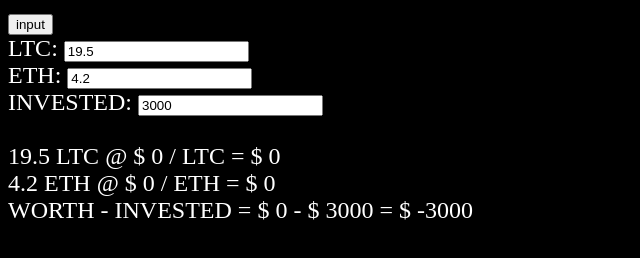
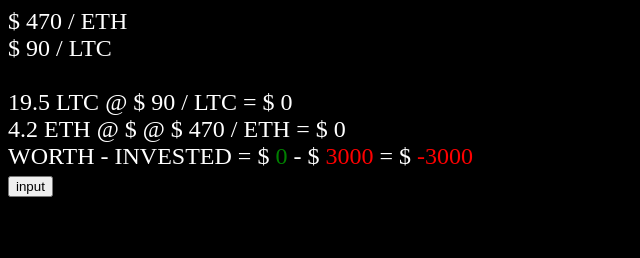
Before and after one commit to aditya1118sehgal/CryptoTicker, a website: page web/index.html in a window 1280 px wide. Shown: the whole page, without its empty margins (0-640 px from the left). Drawn offline with nearby package versions, Linux system fonts and the light colour scheme; no server answers.

Commit message:
impl colors + refresh

```diff
--- a/web/index.html
+++ b/web/index.html
@@ -8,19 +8,51 @@
     background-color:black;
     font-size: 24px
   }
+  .green{
+  color:green;
+}
+.red{
+  color:red;
+}
 </style>
 <body>
   <div ng-app="myApp" ng-controller="myCtrl">
+    <div>
+      <span ng-class="{
+        'color: red': ETH_COLOR === 'red',
+        'color: green': ETH_COLOR === 'green'}">$ {{ETH_PRICE}} / ETH</span>
+    </div>
+    <div>
+      <span ng-class="{
+        'color: red': LTC_COLOR === 'red',
+        'color: green': LTC_COLOR === 'green'}">$ {{LTC_PRICE}} / LTC</span>
+    </div>
+    <br>
+    <div>
+      <!-- LTC PRICE -->
+      <div>
+        {{ LTC }} LTC @ <span ng-class="{
+          'color: red': LTC_COLOR === 'red',
+          'color: green': LTC_COLOR === 'green'}">$ {{LTC_PRICE}} / LTC  = $ {{ LTC_VAL }}</span>
+      </div>
+      <!-- ETH PRICE -->
+      <div>
+        {{ ETH }} ETH @ $ <span ng-class="{
+          'color: red': LTC_COLOR === 'red',
+          'color: green': LTC_COLOR === 'green'}"> @ $ {{ ETH_PRICE }} / ETH = $ {{ ETH_VAL }}</span>
+      </div>
+    </div>
+    <div>
+      WORTH - INVESTED = $ <span ng-class="{'color: green': true}">{{ LTC_VAL + ETH_VAL }} </span> - $ <span ng-class="{'color: red':true}">{{ INV }} </span>= $ <span ng-class="{'color: red':LTC_VAL + ETH_VAL < INV, 'color: green': LTC_VAL + ETH_VAL > INV}"> {{ LTC_VAL + ETH_VAL - INV}}
+    </div>
+    <div>
       <button ng-click="showDiv = !showDiv">input </button>
       <div ng-show="showDiv" >
       LTC: <input type="number" ng-model="LTC"><br>
       ETH: <input type="number" ng-model="ETH"><br>
       INVESTED: <input type="number" ng-model="INV"><br>
         </div>
-        <br>
-      {{ LTC }} LTC @ $ {{ LTC_PRICE }} / LTC = $ {{ LTC_VAL }}<br>
-      {{ ETH }} ETH @ $ {{ ETH_PRICE }} / ETH = $ {{ ETH_VAL }}<br>
-      WORTH - INVESTED = $ {{ LTC_VAL + ETH_VAL }} - $ {{ INV }} = $ {{ LTC_VAL + ETH_VAL - INV}}
+    </div>
   </div>
 
   <script>
@@ -45,15 +77,15 @@
       //var URI_SOCKET = URI_PROD;
       //end PROD
 
-      $scope.LTC_PRICE = 0;
-      $scope.ETH_PRICE = 0;
-      $scope.showDiv = true;
+      $scope.LTC_PRICE = 90;
+      $scope.ETH_PRICE = 470;
+      $scope.showDiv = false;
       $scope.LTC_VAL = 0;
       $scope.ETH_VAL = 0;
+      $scope.ETH_COLOR = 'white';
+      $scope.LTC_COLOR = 'white';
 
-      var HIGHLIGHT_TIME = 2000;
-
-
+      var REFRESH = 500;
 
       var tickerETH = function() {
         var socket = io.connect(URI_SOCKET);
@@ -61,7 +93,19 @@
         socket.emit('tickerETH', ticker);
         socket.on(ticker, function(response) {
           if(!isNaN(response)) {
+            if(response != $scope.ETH_PRICE) {
+              console.log('updating ETH price');
+              if(response > $scope.ETH_PRICE) {
+                $scope.ETH_COLOR = 'green';
+              }
+              else {
+                $scope.ETH_COLOR = 'red';
+              }
               $scope.ETH_PRICE = response;
+            }
+            else {
+              $scope.ETH_COLOR = 'yellow';
+            }
             $scope.ETH_VAL = $scope.ETH_PRICE * $scope.ETH;
           }
           else {
@@ -75,11 +119,19 @@
         var ticker = location.hash.substr(1);
         socket.emit('tickerLTC', ticker);
         socket.on(ticker, function(response) {
-          //console.log('ltc');
           if(!isNaN(response)) {
+            if(response != $scope.LTC_PRICE) {
+              console.log('updating LTC price');
+              if(response > $scope.LTC_PRICE) {
+                $scope.LTC_COLOR = 'green';
+              }
+              else {
+                $scope.LTC_COLOR = 'red';
+              }
               $scope.LTC_PRICE = response;
-            if(response != $scope.LTC_PRICE) {
-              console.log('updating price');
+            }
+            else {
+              $scope.LTC_COLOR = 'yellow';
             }
             $scope.LTC_VAL = $scope.LTC_PRICE * $scope.LTC;
           }
@@ -92,6 +144,9 @@
 
       tickerETH();
       tickerLTC();
+      setInterval(function() {
+        $scope.$apply();
+    }, REFRESH);
   });
   </script>
 </body>
```
Lines whose indentation alone changed are shown as unchanged.
